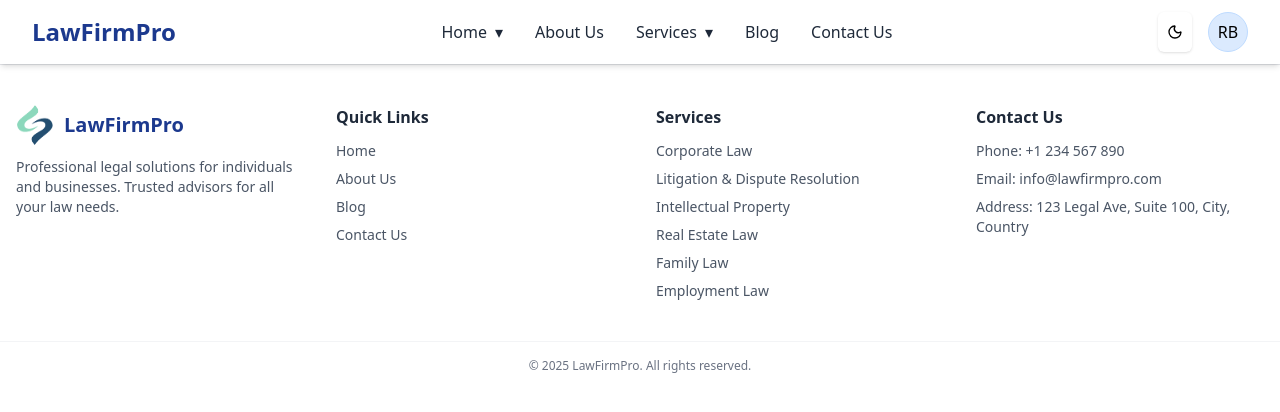
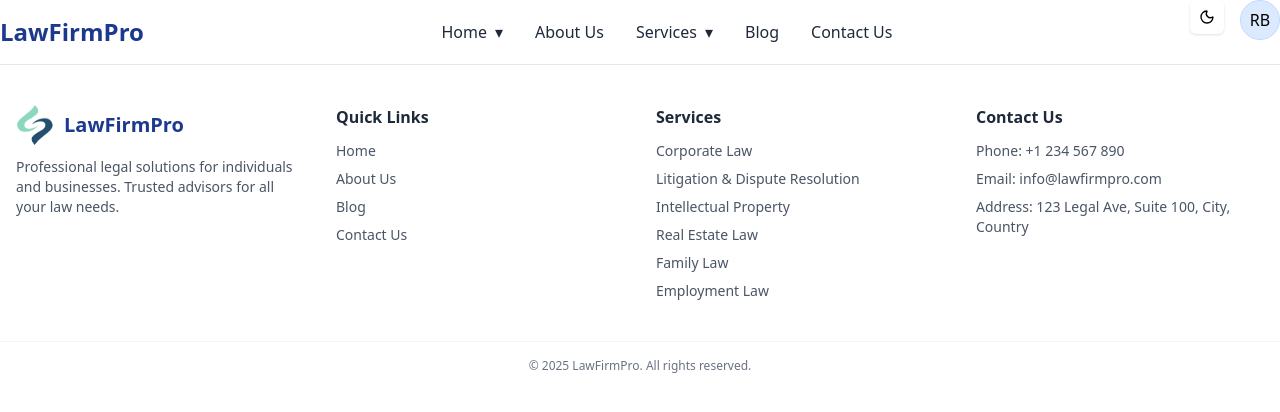
Before and after one commit to Ramesh-Bojanapu-1011/site36, a Next.js app: page / in a window 1280 px wide. Shown: the top 412 px of the page. Built offline with nearby package versions, Linux system fonts and the light colour scheme.

Commit message:
Refactor Headder component to improve layout and styling consistency

```diff
--- a/pages/index.tsx
+++ b/pages/index.tsx
@@ -1,6 +1,4 @@
 import Head from "next/head";
-
-import { ModeToggle } from "@/components/theme/ModeToggle";
 import Headder from "@/components/Headder";
 import Footer from "@/components/Footer";
 
--- a/src/components/Headder.tsx
+++ b/src/components/Headder.tsx
@@ -49,14 +49,14 @@ const Headder = (props: Props) => {
   }, [desktopHomeDropdown, desktopServicesDropdown, mobileMenuOpen]);
 
   return (
-    <header className="shadow-md bg-white dark:bg-gray-900 sticky top-0 z-50">
-      <nav className="mx-auto px-4 sm:px-6 lg:px-8 flex   items-center justify-between h-16">
-        <div className="font-bold text-2xl text-blue-900 dark:text-blue-200">
+    <header className="  bg-white dark:bg-gray-900 sticky top-0 z-50">
+      <nav className="flex  justify-between h-16">
+        <div className="font-bold text-2xl text-blue-900 items-center flex dark:text-blue-200">
           LawFirmPro
         </div>
         {/* Hamburger for mobile */}
         <button
-          className="md:hidden flex focus:outline-none"
+          className="md:hidden flex justify-end items-center focus:outline-none"
           onClick={() => setMobileMenuOpen((v) => !v)}
           title={mobileMenuOpen ? "Close menu" : "Open menu"}
           aria-label={mobileMenuOpen ? "Close menu" : "Open menu"}
@@ -185,9 +185,9 @@ const Headder = (props: Props) => {
             </Link>
           </li>
         </ul>
-        <div className="flex">
+        <div className="hidden md:flex">
           {/* Theme Toggle (desktop only) */}
-          <div className="hidden md:flex  ">
+          <div className="  ">
             <ModeToggle />
           </div>
           {/* Profile Avatar (desktop only) */}
```
